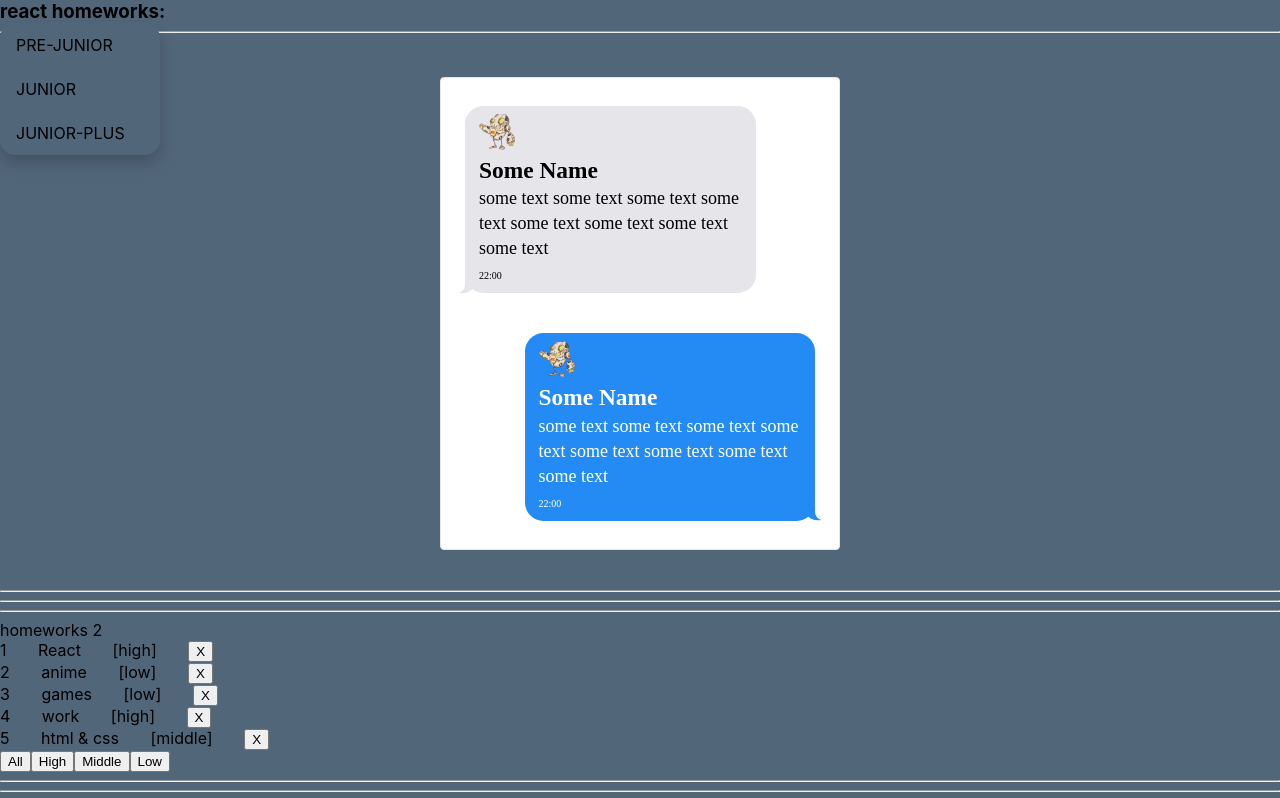
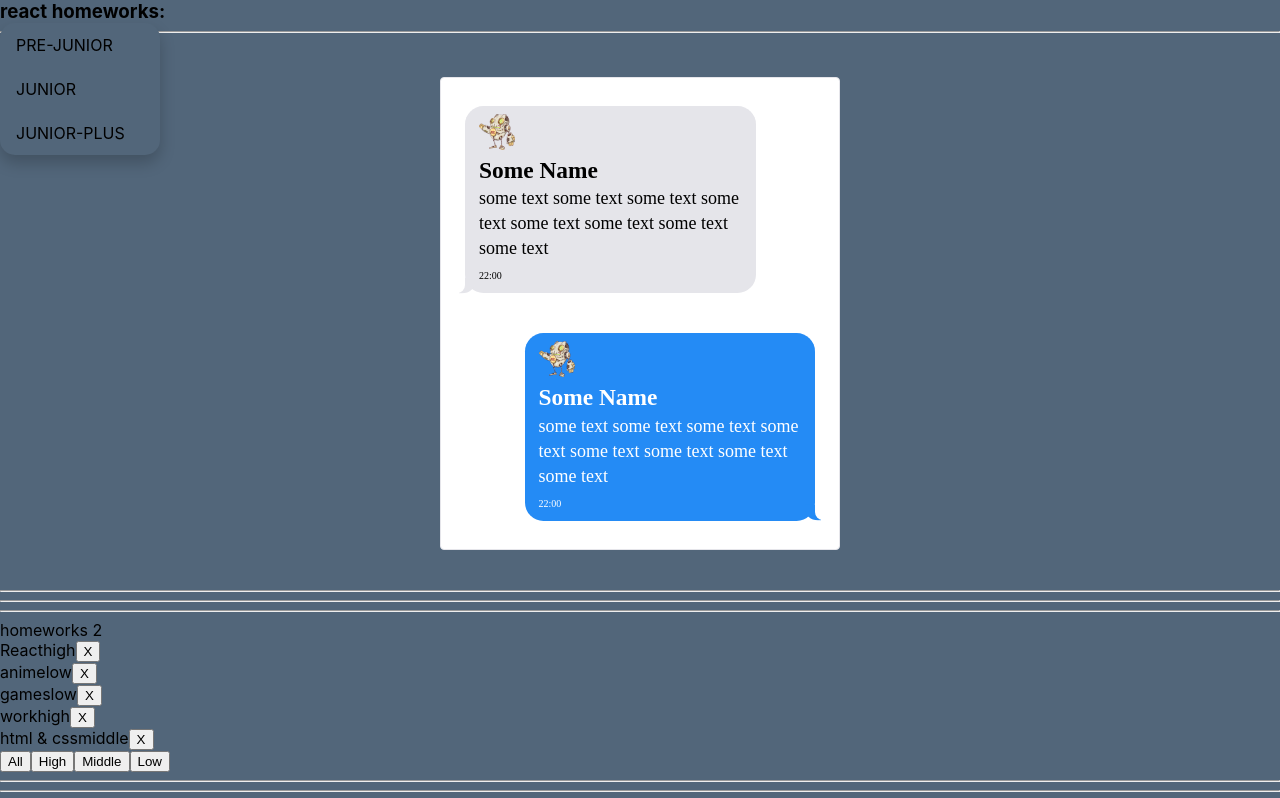
Before and after one commit to gurskygursky/ignat-homeworks, a React (Create React App) app: page /#/pre-junior in a window 1280 px wide. Shown: the top 798 px of the page. Built offline with nearby package versions, Linux system fonts and the light colour scheme.

Commit message:
refactoring

```diff
--- a/src/p2-homeworks/h2/Affair.tsx
+++ b/src/p2-homeworks/h2/Affair.tsx
@@ -1,5 +1,5 @@
 import React from 'react'
-import {AffairType} from './HW2'
+import {AffairType} from "./HW2";
 
 type AffairPropsType = {
     // key не нужно типизировать
@@ -8,13 +8,13 @@ type AffairPropsType = {
 }
 
 function Affair(props: AffairPropsType) {
-    const deleteCallback = () => {props.deleteAffairCallback(props.affair._id)}// need to fix
+    const deleteCallback = () => {props.deleteAffairCallback(props.affair._id)} // need to fix
 
     return (
         <div>
-            <span>{props.affair._id}{'\xa0\xa0\xa0\xa0\xa0\xa0\xa0'}{props.affair.name}{'\xa0\xa0\xa0\xa0\xa0\xa0\xa0'}[{props.affair.priority}]</span>
+            <span>{props.affair.name}{props.affair.priority}</span>
             {/*// show some text*/}
-            {'\xa0\xa0\xa0\xa0\xa0\xa0\xa0'}
+
             <button onClick={deleteCallback}>X</button>
         </div>
     )
--- a/src/p2-homeworks/h2/HW2.tsx
+++ b/src/p2-homeworks/h2/HW2.tsx
@@ -2,16 +2,16 @@ import React, {useState} from 'react'
 import Affairs from './Affairs'
 
 // types
-export type AffairPriorityType = 'low' | 'high' | 'middle' // need to fix any
+export type AffairPriorityType = 'low' | 'middle' | 'high' // need to fix any
 export type AffairType = {
     _id: number,
     name: string,
-    priority: FilterType,
+    priority: AffairPriorityType,
 } // need to fix any
 export type FilterType = 'all' | AffairPriorityType
 
 // constants
-const defaultAffairs: AffairType[] = [ // need to fix any
+const defaultAffairs: any = [ // need to fix any
     {_id: 1, name: 'React', priority: 'high'},
     {_id: 2, name: 'anime', priority: 'low'},
     {_id: 3, name: 'games', priority: 'low'},
@@ -21,14 +21,13 @@ const defaultAffairs: AffairType[] = [ // need to fix any
 
 // pure helper functions
 export const filterAffairs = (affairs: AffairType[], filter: FilterType): AffairType[] => { // need to fix any
-    // if (filter === 'all') return affairs
-    if (filter === 'low') return affairs.filter(affair => affair.priority === 'low') // need to fix
-    if (filter === 'middle') return affairs.filter(affair => affair.priority === 'middle') // need to fix
-    if (filter === 'high') return affairs.filter(affair => affair.priority === 'high') // need to fix
-    return affairs
+    if (filter === 'low') return affairs.filter(affair => affair.priority === 'low')
+    if (filter === 'middle') return affairs.filter(affair => affair.priority === 'middle')
+    if (filter === 'high') return affairs.filter(affair => affair.priority === 'high')
+    return affairs // need to fix
 }
 export const deleteAffair = (affairs: AffairType[], _id: number): AffairType[] => { // need to fix any
-    return affairs.filter(affair => affair._id !== _id)// need to fix
+    return affairs.filter(affair => affair._id !== _id) // need to fix
 }
 
 function HW2() {
```
Also changed, not shown: src/p2-homeworks/h2/Affairs.tsx (+5 -3 lines).
